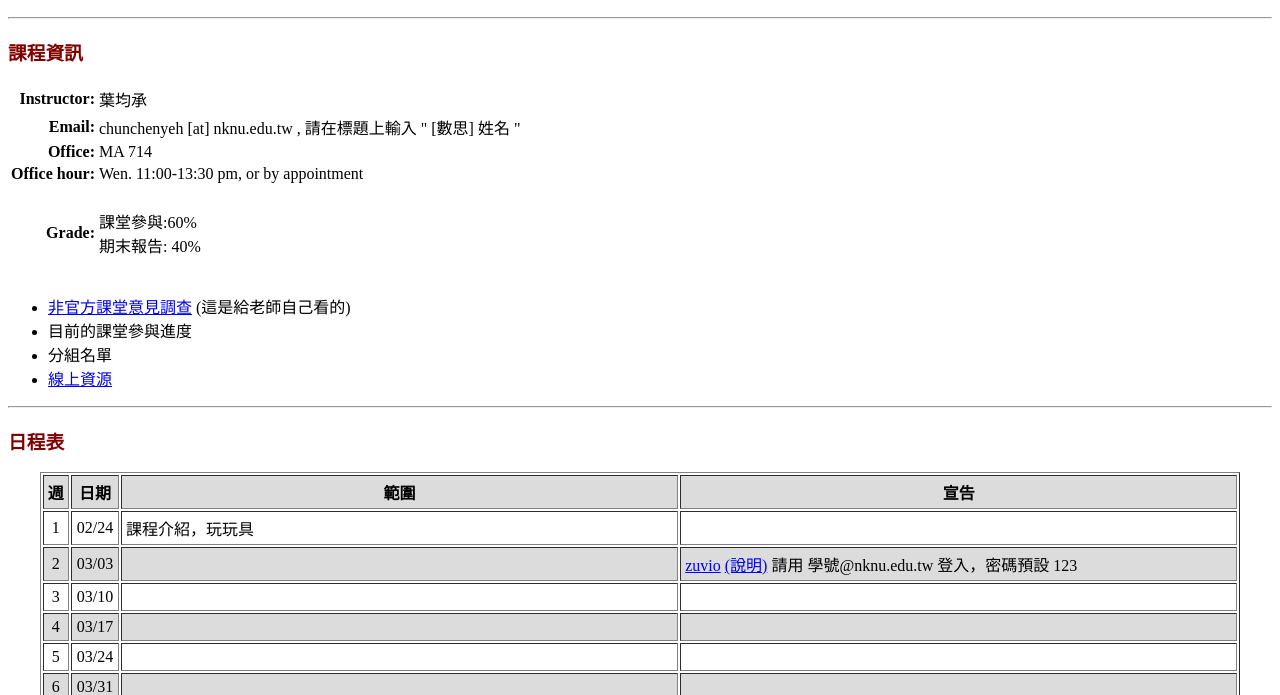
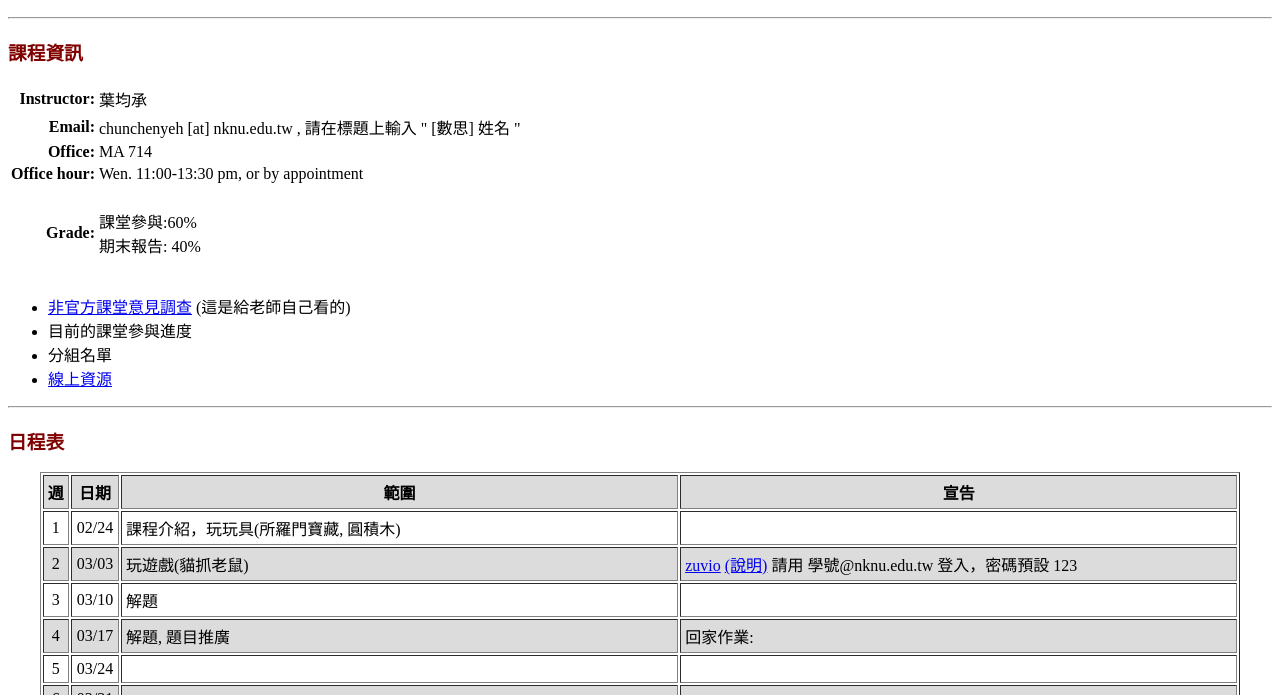
Before and after one commit to jeanyeh/jeanyeh.github.io, a plain HTML site: page MathematicalThinking/109-2/index.html in a window 1280 px wide. Shown: the part 105-800 px from the top of the page. Drawn offline with Linux system fonts and the light colour scheme.

Commit message:
Update index.html

```diff
--- a/MathematicalThinking/109-2/index.html
+++ b/MathematicalThinking/109-2/index.html
@@ -76,7 +76,7 @@
 <tr align="center">
 <td>1</td>
 <td> 02/24</td>
-<td align="left">課程介紹，玩玩具</td>
+<td align="left">課程介紹，玩玩具(所羅門寶藏, 圓積木)</td>
 <td align="left">  </td>
 </tr>
 
@@ -85,7 +85,7 @@
 <tr align="center" bgcolor="Gainsboro">
 <td>2</td>
 <td>03/03</td>
-<td align="left"></td>
+<td align="left">玩遊戲(貓抓老鼠)</td>
 <td align="left"><a href="https://www.zuvio.com/tw">zuvio</a> <a href="https://youtu.be/FtS5epJVjjA">(說明)</a> 請用 學號@nknu.edu.tw 登入，密碼預設 123 </td>
 </tr>
 
@@ -93,7 +93,7 @@
 <tr align="center">
 <td>3</td>
 <td>03/10</td>
-<td align="left"></td>
+<td align="left">解題</td>
 <td align="left">  </td>
 </tr>
 
@@ -101,8 +101,8 @@
 <tr align="center" bgcolor="Gainsboro">
 <td>4</td>
 <td>03/17</td>
-<td align="left"></td>
-<td align="left">  </td>
+<td align="left">解題, 題目推廣</td>
+<td align="left">回家作業: </td>
 </tr>
 
 
```
